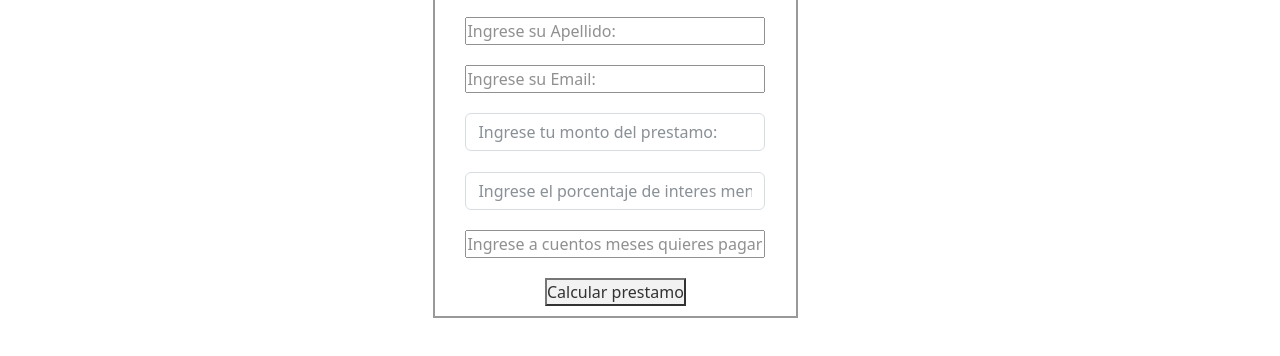
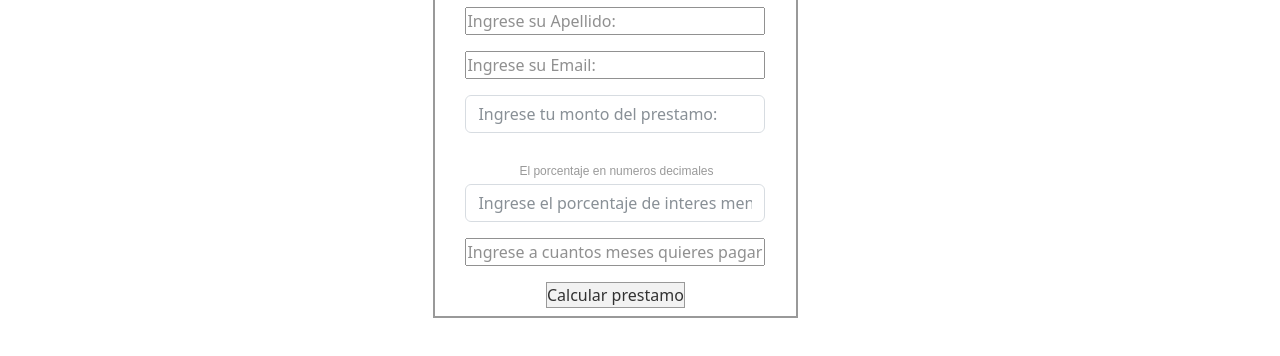
Before and after one commit to camilobeta1998/CalculadoraPrestamos, a website: page index.html in a window 1280 px wide. Shown: the part 682-1038 px from the top of the page. Drawn offline with nearby package versions, Linux system fonts and the light colour scheme.

Commit message:
mejoras en el css

```diff
--- a/index.html
+++ b/index.html
@@ -65,12 +65,13 @@
                                                         id="monto_prestamo">
                                         </div>
                                         <div>
+                                                <p class="porcentaje">El porcentaje en numeros decimales</p>
                                                 <input type="text" class="form-control"
                                                         placeholder="Ingrese el porcentaje de interes mensual: "
                                                         id="interes_mensual">
                                         </div>
                                         <div>
-                                                <input type="text" placeholder="Ingrese a cuentos meses quieres pagar: "
+                                                <input type="text" placeholder="Ingrese a cuantos meses quieres pagar: "
                                                         id="meses">
                                         </div>
                                         <button>Calcular prestamo</button>
--- a/scss/style.scss
+++ b/scss/style.scss
@@ -139,6 +139,14 @@ body{
                                         position: relative;
                                         top: 12px;
                                 }
+                                .porcentaje{
+                                        color: grey;
+                                        font-size: 12px;
+                                        font-family: Arial, Helvetica, sans-serif;
+                                        position: relative;
+                                        left: 18%;
+
+                                }
                                 input{
                                         width: 300px;
                                 }
@@ -156,5 +164,8 @@ body{
                                 left: 2px;
                         }
                 }
+                button{
+                        border: solid 1px grey;
+                }
         }
 }
```
Also changed, not shown: css/style.css, 1 other file.
